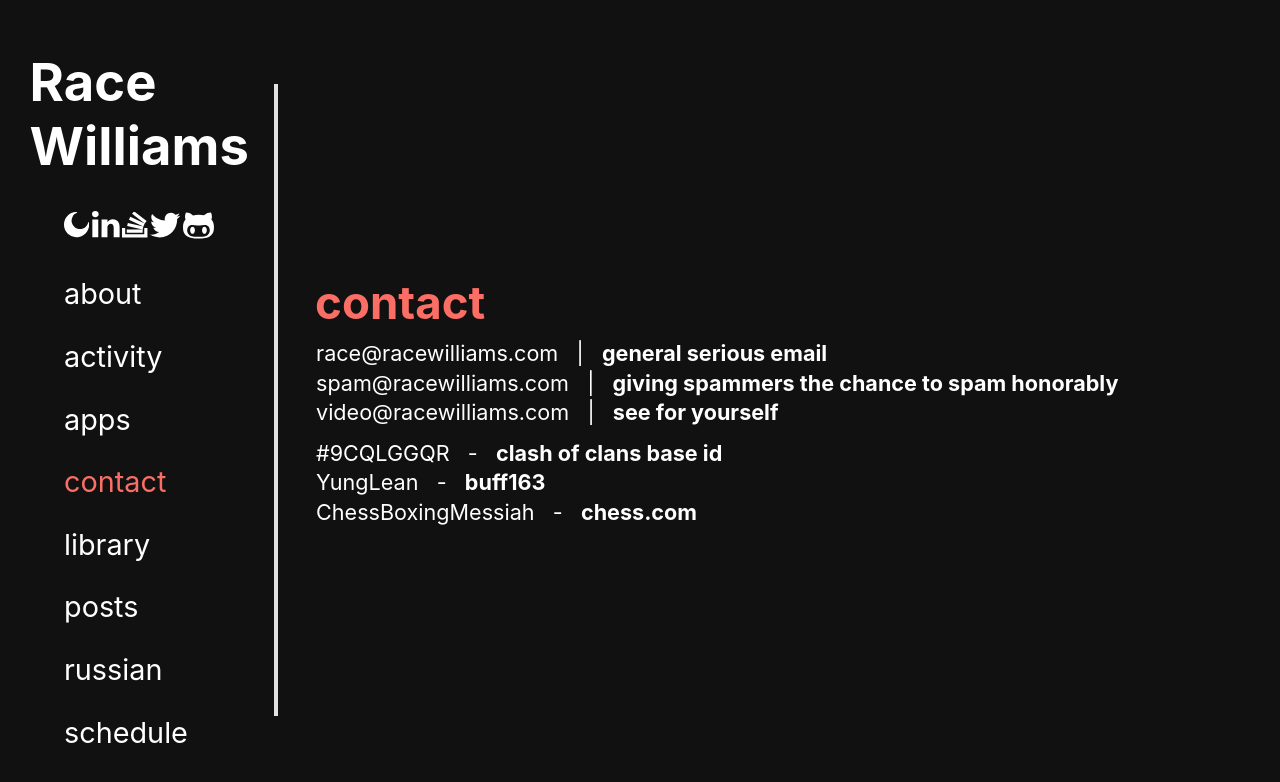
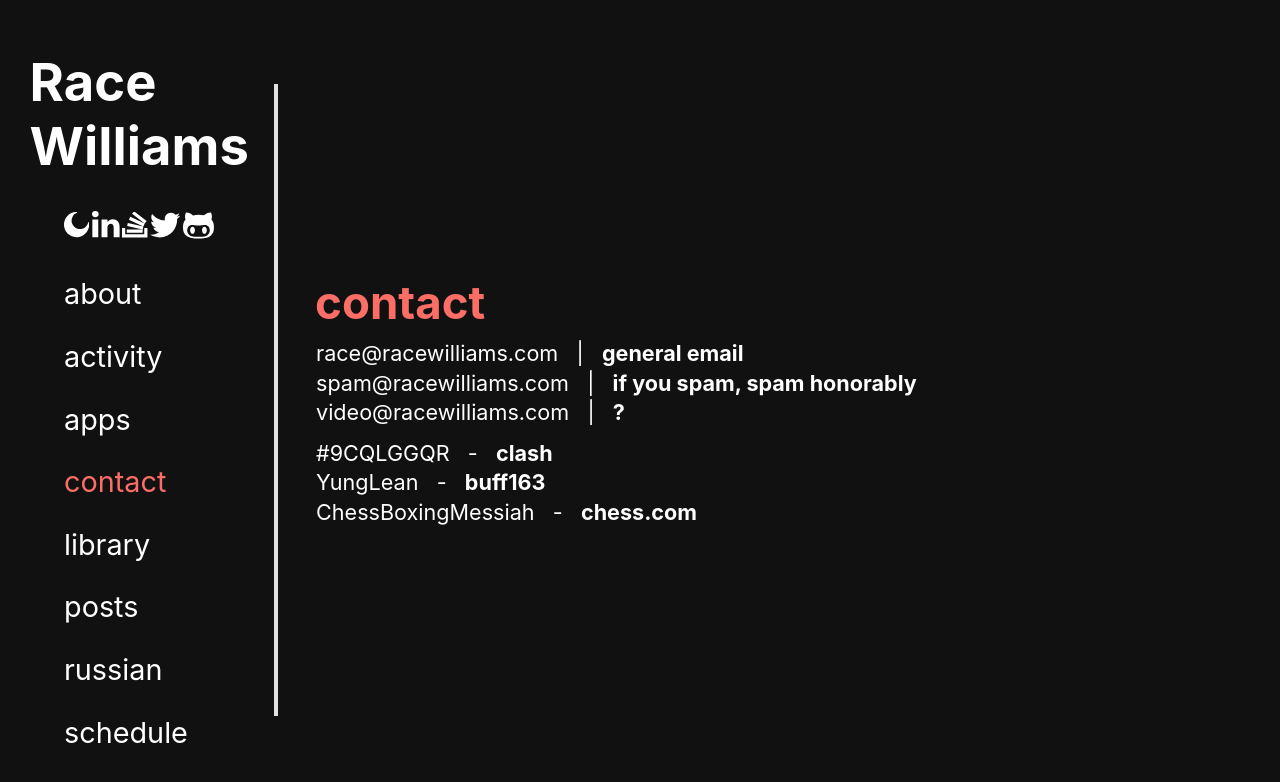
Before and after one commit to raquentin/raquentin, a React (Create React App) app in the folder client/: page /contact in a window 1280 px wide. Shown: the top 782 px of the page. Built offline with nearby package versions, Linux system fonts and the light colour scheme.

Commit message:
contact page

```diff
--- a/client/src/routes/contact/Contact.js
+++ b/client/src/routes/contact/Contact.js
@@ -21,12 +21,12 @@ export default function Contact() {
   <div style={styles.container}>
     <h2 style={{...TextStyles.h2, margin: '0 0 -0.1em -0.02em'}}>contact</h2>
     <div style={styles.options}>
-      <p style={TextStyles.p}>race@racewilliams.com &nbsp;&nbsp;|&nbsp;&nbsp; <InlineDownloadLink fileLink="mailto:race@racewilliams.com" text="general serious email" /></p>
-      <p style={TextStyles.p}>spam@racewilliams.com &nbsp;&nbsp;|&nbsp;&nbsp; <InlineDownloadLink fileLink="mailto:race@racewilliams.com" text="giving spammers the chance to spam honorably" /></p>
-      <p style={TextStyles.p}>video@racewilliams.com &nbsp;&nbsp;|&nbsp;&nbsp; <InlineDownloadLink fileLink="mailto:race@racewilliams.com" text="see for yourself" /></p>
+      <p style={TextStyles.p}>race@racewilliams.com &nbsp;&nbsp;|&nbsp;&nbsp; <InlineDownloadLink fileLink="mailto:race@racewilliams.com" text="general email" /></p>
+      <p style={TextStyles.p}>spam@racewilliams.com &nbsp;&nbsp;|&nbsp;&nbsp; <InlineDownloadLink fileLink="mailto:spam@racewilliams.com" text="if you spam, spam honorably" /></p>
+      <p style={TextStyles.p}>video@racewilliams.com &nbsp;&nbsp;|&nbsp;&nbsp; <InlineDownloadLink fileLink="mailto:video@racewilliams.com" text="?" /></p>
     </div>
     <div style={styles.options}>
-      <p style={TextStyles.p}>#9CQLGGQR &nbsp;&nbsp;-&nbsp;&nbsp; <InlinePageLink to="https://www.clashofstats.com/players/sloppyrace-9CQLGGQR/summary" text="clash of clans base id" /></p>
+      <p style={TextStyles.p}>#9CQLGGQR &nbsp;&nbsp;-&nbsp;&nbsp; <InlinePageLink to="https://www.clashofstats.com/players/sloppyrace-9CQLGGQR/summary" text="clash" /></p>
       <p style={TextStyles.p}>YungLean &nbsp;&nbsp;-&nbsp;&nbsp; <InlinePageLink to="https://buff.163.com/shop/U1097270818?store_game=csgo#tab=selling&game=csgo" text="buff163" /></p>
       <p style={TextStyles.p}>ChessBoxingMessiah &nbsp;&nbsp;-&nbsp;&nbsp; <InlinePageLink to="https://www.chess.com/member/chessboxingmessiah" text="chess.com" /></p>
     </div>
```
